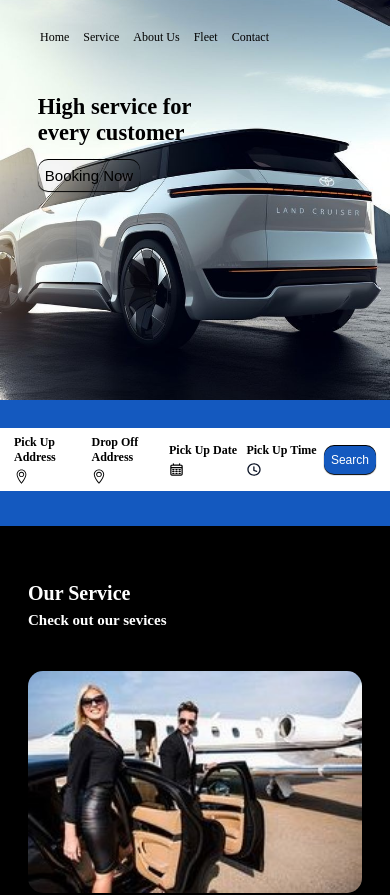
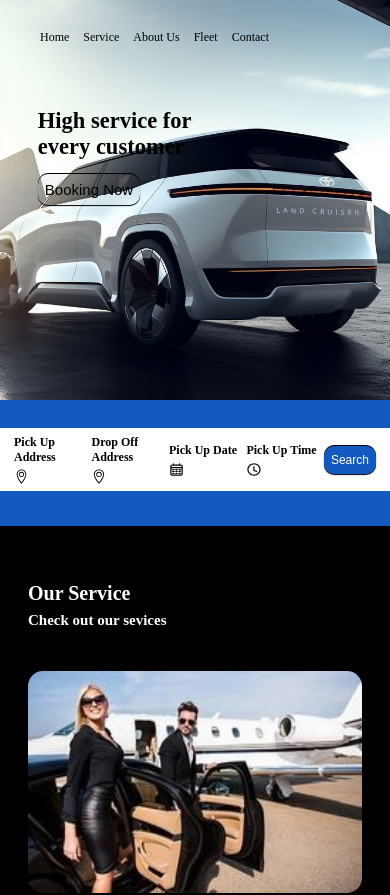
Before and after one commit to Nwakasi-Osita/mylimo, a Next.js app: page / in a window 390 px wide. Shown: the top 895 px of the page. Built offline with nearby package versions, Linux system fonts and the light colour scheme.

Commit message:
fixed mobile responsiveness for the homepage hero section

```diff
--- a/src/Components/Button/Button.module.scss
+++ b/src/Components/Button/Button.module.scss
@@ -12,7 +12,6 @@
   font-size: 15px;
   padding: 0.5rem 0.5rem;
   transition: all 0.5s ease;
-
   border-radius: 10px;
 
   &:hover {
--- a/src/Components/HomePage/HomePage.module.css
+++ b/src/Components/HomePage/HomePage.module.css
@@ -17,7 +17,7 @@
   justify-content: center;
   align-items: center;
   max-width: 250px;
-  padding: 2rem 2.7rem;
+  padding: 3rem 2.7rem;
   margin: 1.5rem 0rem;
 }
 .description .HomePageHeader {
--- a/src/Components/HomePage/HomePage.module.scss
+++ b/src/Components/HomePage/HomePage.module.scss
@@ -16,7 +16,7 @@
   justify-content: center;
   align-items: center;
   max-width: 250px;
-  padding: 2rem 2.7rem;
+  padding: 3rem 2.7rem;
   margin: 1.5rem 0rem;
 
   .HomePageHeader {
```
